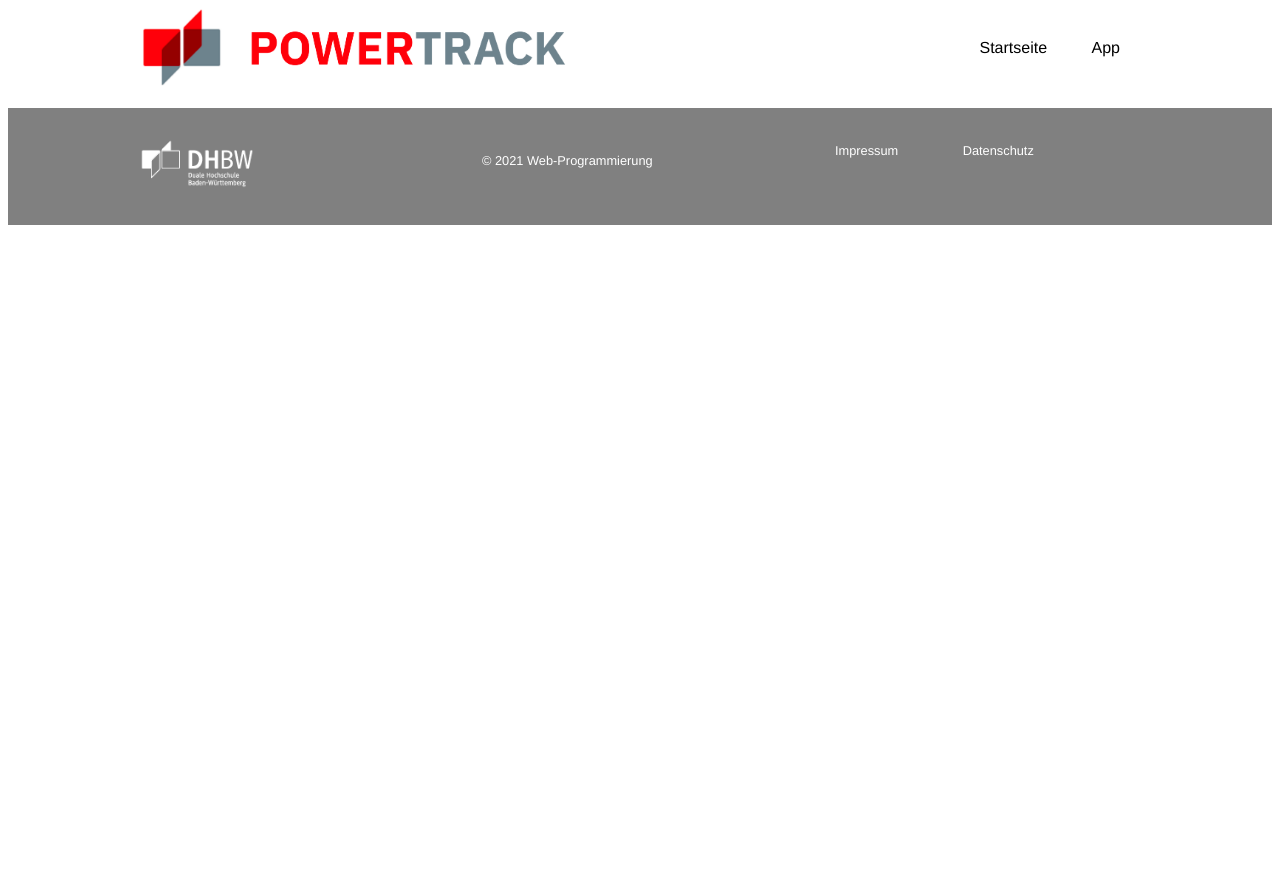
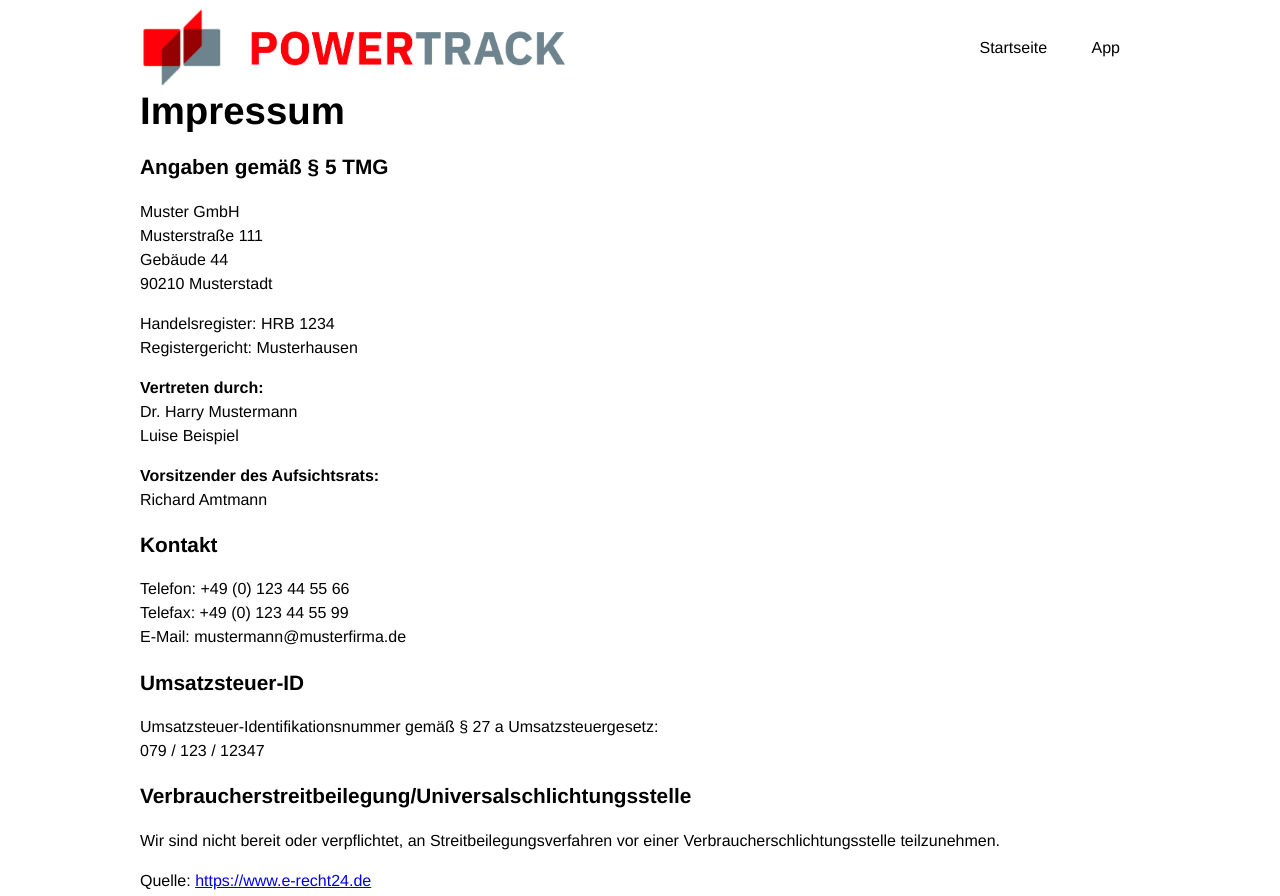
Before and after one commit to Benni-Koecher/baitando-dhbw-web-cxoj55, a website: page impressum.html in a window 1280 px wide. Shown: the top 896 px of the page. Before the commit the page ends 800 px from the top, so only its background shows below. Drawn offline with Linux system fonts and the light colour scheme.

Commit message:
1 file modified, 2 added, 1 deleted

```diff
--- /dev/null
+++ b/css/impressum.css
@@ -0,0 +1,17 @@
+.highlight {
+  font-weight: bold;
+}
+
+.headline {
+  display: flex;
+}
+
+.headline * {
+  margin-top: auto;
+  margin-bottom: auto;
+}
+
+.headline a {
+  flex-grow: 1;
+  text-align: right;
+}
--- a/impressum.html
+++ b/impressum.html
@@ -3,6 +3,7 @@
 <head>
   <title>Powertrack</title>
   <link rel="stylesheet" href="css/common.css"/>
+  <link rel="stylesheet" href="css/impressum.css"/>
 </head>
 
 <body>
@@ -17,10 +18,43 @@
     </nav>
   </header>
 
-  <main>
+  <main class="fixed-width">
+  <div class="headline">
+      <h1>Impressum</h1>
+  </div>
 
+  <h2>Angaben gem&auml;&szlig; &sect; 5 TMG</h2>
+  <p>Muster GmbH<br/>
+      Musterstra&szlig;e 111<br/>
+      Geb&auml;ude 44<br/>
+      90210 Musterstadt</p>
 
-  </main>
+  <p>Handelsregister: HRB 1234<br/>
+      Registergericht: Musterhausen</p>
+
+  <p><strong class="highlight">Vertreten durch:</strong><br/>
+      Dr. Harry Mustermann<br/>
+      Luise Beispiel</p>
+
+  <p><strong class="highlight">Vorsitzender des Aufsichtsrats:</strong><br/>
+      Richard Amtmann</p>
+
+  <h2>Kontakt</h2>
+  <p>Telefon: +49 (0) 123 44 55 66<br/>
+      Telefax: +49 (0) 123 44 55 99<br/>
+      E-Mail: mustermann@musterfirma.de</p>
+
+  <h2>Umsatzsteuer-ID</h2>
+  <p>Umsatzsteuer-Identifikationsnummer gem&auml;&szlig; &sect; 27 a Umsatzsteuergesetz:<br/>
+      079 / 123 / 12347</p>
+
+  <h2>Verbraucher&shy;streit&shy;beilegung/Universal&shy;schlichtungs&shy;stelle</h2>
+  <p>Wir sind nicht bereit oder verpflichtet, an Streitbeilegungsverfahren vor einer Verbraucherschlichtungsstelle
+      teilzunehmen.</p>
+
+  <p>Quelle: <a href="https://www.e-recht24.de">https://www.e-recht24.de</a></p>
+</main>
+
   <footer>
   <div class="fixed-width footer-area">
       <div class="footer-element">
```
Also changed, not shown: css/datenschutz.css (added), datenschutz.css (deleted).
